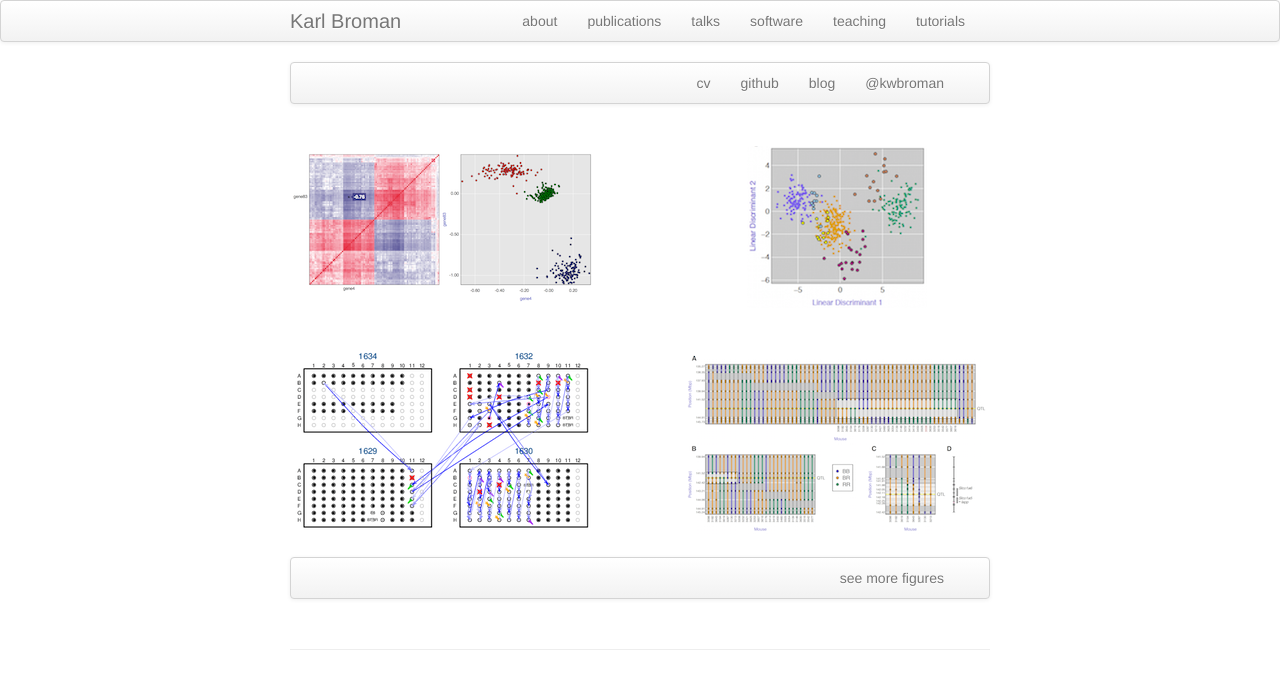
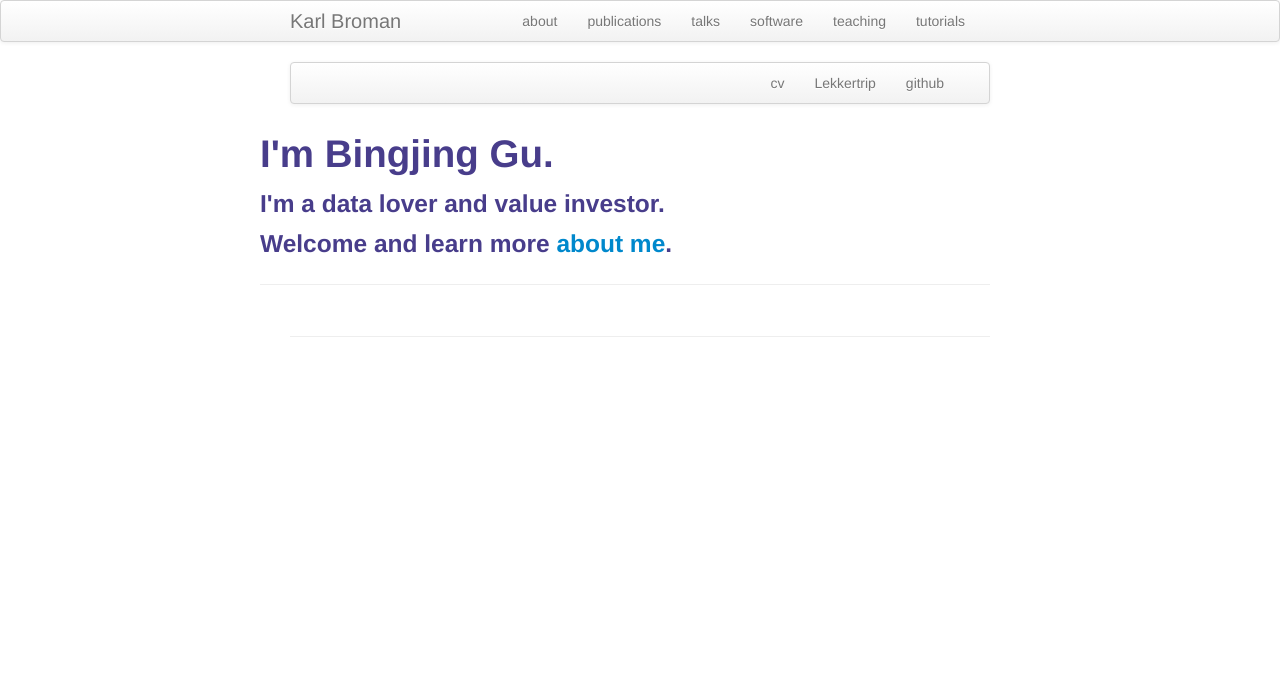
Before and after one commit to sangaj/sangaj.github.io, a Jekyll site: the page built from index.md, in a window 1280 px wide. Shown: the top 689 px of the page. Built offline with Jekyll 4.4.1, drawn with Linux system fonts in a browser that asks for light colours.

Commit message:
Update index.md

```diff
--- a/index.md
+++ b/index.md
@@ -1,53 +1,27 @@
 ---
 layout: frontpage
-title: Karl Broman
-description: Karl Broman is Professor in Biostatistics and Medical Informatics at University of Wisconsin - Madison; research in statistical genetics
-keywords: Broman, QTL, R/qtl, quantitative trait loci, statistics, statistical genetics, recombination
+title: Bingjing Gu
+description: Data lover and value investor
+keywords: Bingjing, Leiden, R, python, statistic, Big data
 ---
 
 <div class="navbar">
   <div class="navbar-inner">
       <ul class="nav">
-          <li><a href="{{ BASE_PATH }}/assets/broman_cv.pdf">cv</a></li>
-          <li><a href="https://github.com/kbroman">github</a></li>
-          <li><a href="http://kbroman.wordpress.com">blog</a></li>
-          <li><a href="https://twitter.com/kwbroman">@kwbroman</a></li>
+          <li><a href="{{ BASE_PATH }}/assets/bingjing_cv.pdf">cv</a></li>
+          <li><a href="http://www.lekkertrip.nl/">Lekkertrip</a></li>
+          <li><a href="https://github.com/sangaj">github</a></li>
       </ul>
   </div>
 </div>
 
 <table class="wide">
-<tr>
-  <td class="left">
-    <a href="pages/publpics/iplotCorr.html">
-        <img src="assets/publpics/iplotCorr.png" alt="R/qtlcharts example" title="R/qtlcharts example"/>
-    </a>
-  </td>
-  <td class="right">
-    <a href="pages/publpics/tian2016_fig4.html">
-        <img src="assets/publpics/tian2016_fig4.png" alt="Tian et
-        al. (2016) Fig 4" title="Tian et al. (2016) Fig 4"/>
-    </a>
-  </td>
-</tr>
-<tr>
-  <td class="left">
-    <a href="pages/publpics/samplemixups_fig7.html">
-        <img src="assets/publpics/samplemixups_fig7.png" alt="Broman et al. (2013) Fig 7" title="Broman et al. (2013) Fig 7"/>
-    </a>
-  </td>
-  <td class="right">
-    <a href="pages/publpics/isletc6_fig4.html">
-        <img src="assets/publpics/isletc6_fig4.png" alt="Tian et al. (2015) Fig 4" title="Tian et al. (2015) Fig 4"/>
-    </a>
-  </td>
-</tr>
-</table>
-
-<div class="navbar">
-  <div class="navbar-inner">
-      <ul class="nav">
-          <li><a href="morefigs.html">see more figures</a></li>
-      </ul>
-  </div>
-</div>
+<div class="row banner">
+            <div class="banner-text">
+                <h1 class="responsive-headline">I'm Bingjing Gu.</h1>
+                <h3>I'm a <span>data lover</span> and <span>value investor</span>.<br>
+                Welcome and learn more <a class="smoothscroll" href="https://sangaj.github.io/pages/about.html">about me</a>.</h3>
+                <hr />
+            </div>
+        </div>
+ </table>
```
